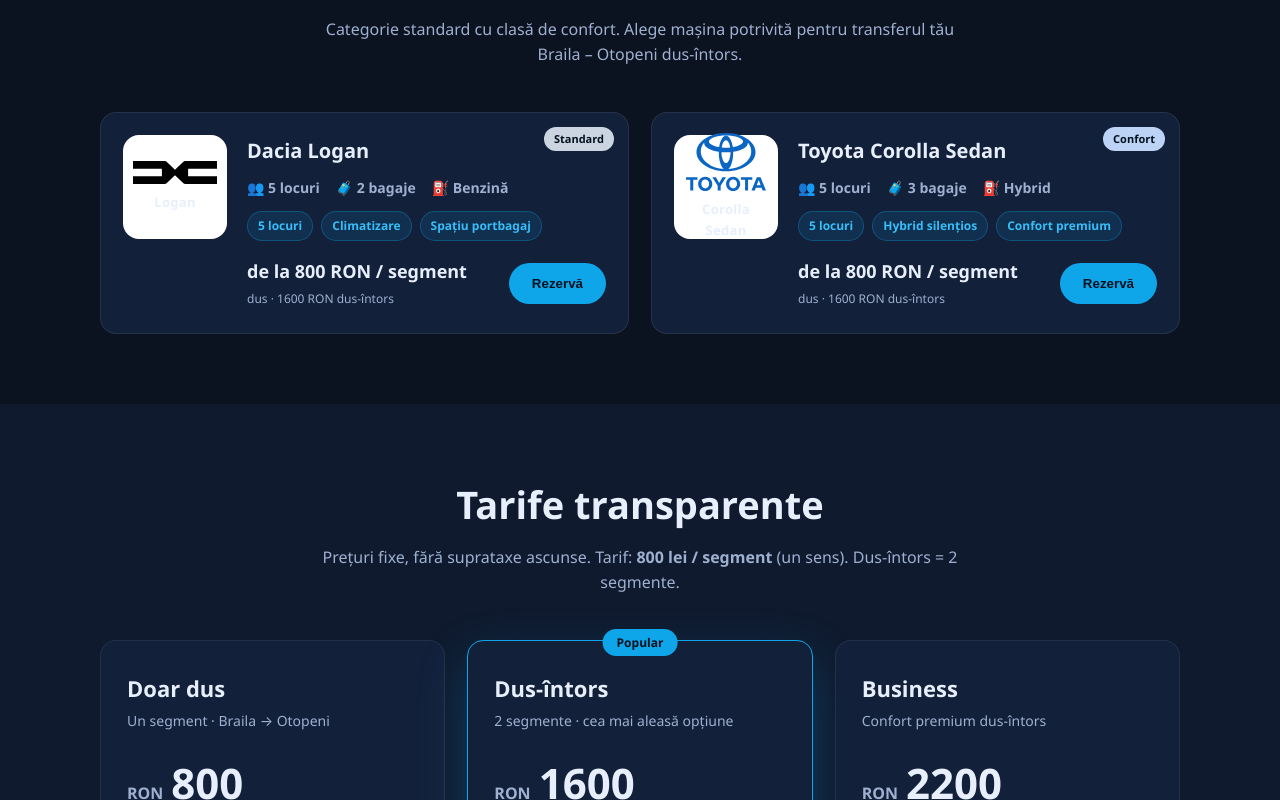
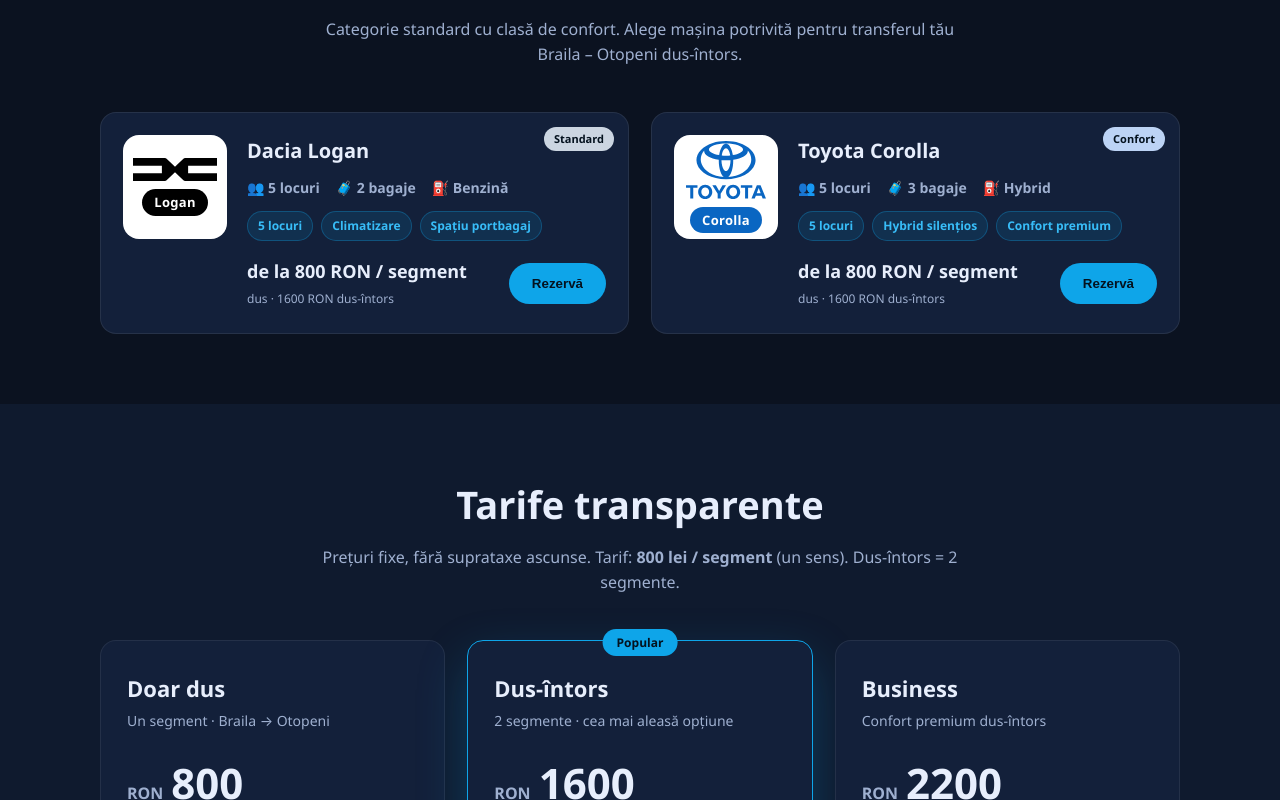
Before and after one commit to ionuteuro/srs-transfer, a React (Vite) app: page / in a window 1280 px wide. Shown: the part 1360-2160 px from the top of the page. Built offline with nearby package versions, Linux system fonts and the light colour scheme.

Commit message:
Logan pe fond negru; Toyota eticheta doar Corolla

```diff
--- a/src/components/Fleet.jsx
+++ b/src/components/Fleet.jsx
@@ -25,7 +25,7 @@
               <span className={`car__badge car__badge--${c.id}`}>{c.cls}</span>
               <div className="car__logo">
                 <img className="brand__logo" src={c.logo} alt={`Sigla ${c.brand}`} />
-                <span className="car__model">{c.model}</span>
+                <span className={`car__model car__model--${c.id}`}>{c.model}</span>
               </div>
               <div className="car__body">
                 <h3>
--- a/src/data/vehicles.js
+++ b/src/data/vehicles.js
@@ -18,7 +18,7 @@
   {
     id: 'corolla',
     brand: 'Toyota',
-    model: 'Corolla Sedan',
+    model: 'Corolla',
     cls: 'Confort',
     logo: toyotaLogo,
     seats: 5,
--- a/src/index.css
+++ b/src/index.css
@@ -284,7 +284,9 @@
 }
 .brand__logo { max-width: 100%; max-height: 58px; width: auto; height: auto; object-fit: contain; }
 .brand__logo--sm { max-height: 40px; }
-.car__model { font-size: 13px; font-weight: 800; letter-spacing: .3px; color: var(--text); text-align: center; }
+.car__model { font-size: 13px; font-weight: 800; letter-spacing: .3px; padding: 3px 12px; border-radius: 999px; text-align: center; }
+.car__model--logan { background: #000; color: #fff; }
+.car__model--corolla { background: #0a66c2; color: #fff; }
 .car__body { flex: 1; display: flex; flex-direction: column; }
 .car__body h3 { margin: 0 0 10px; font-size: 20px; }
 .car__specs { list-style: none; display: flex; gap: 16px; padding: 0; margin: 0 0 12px; color: var(--muted); font-size: 14px; font-weight: 600; flex-wrap: wrap; }
```
